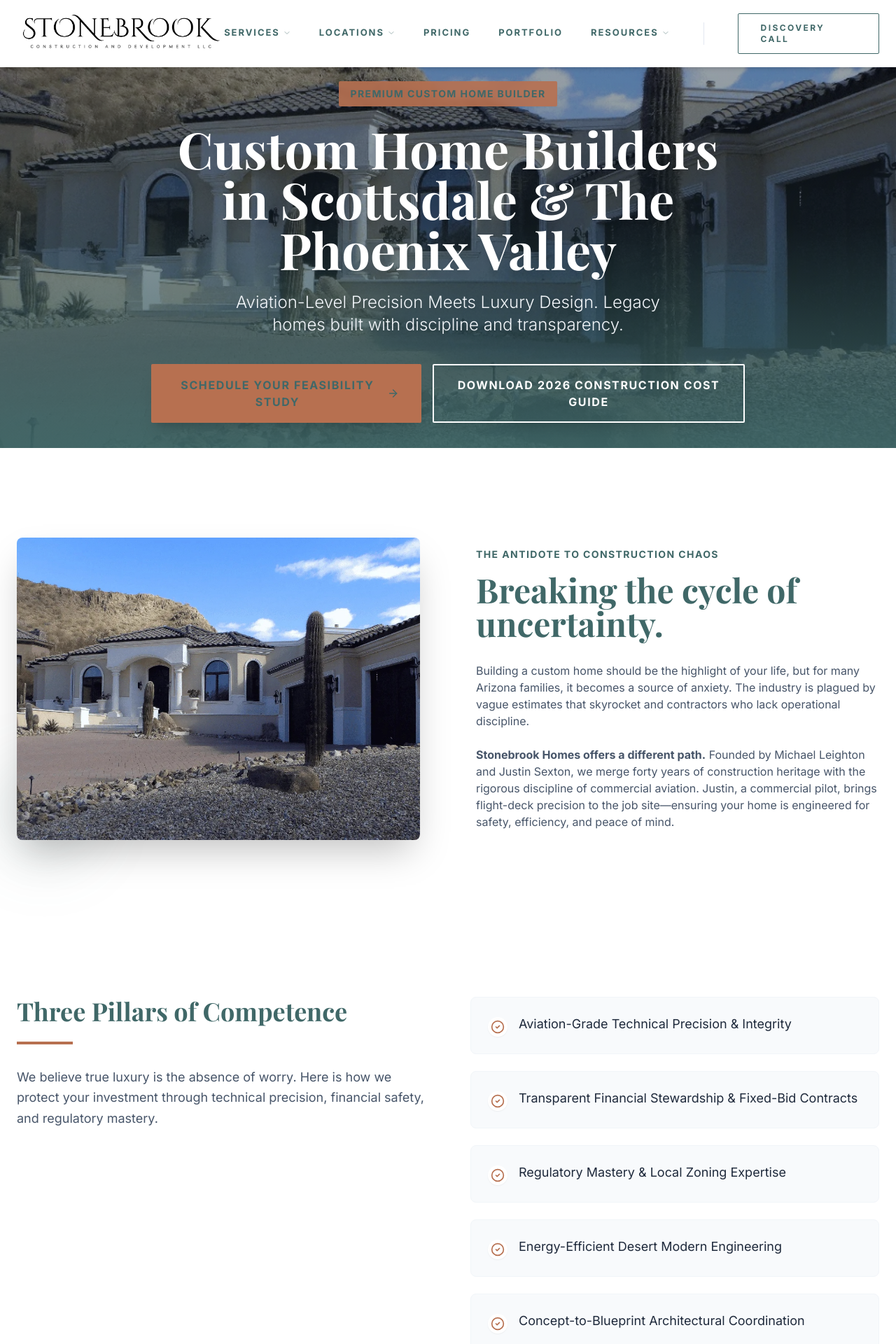
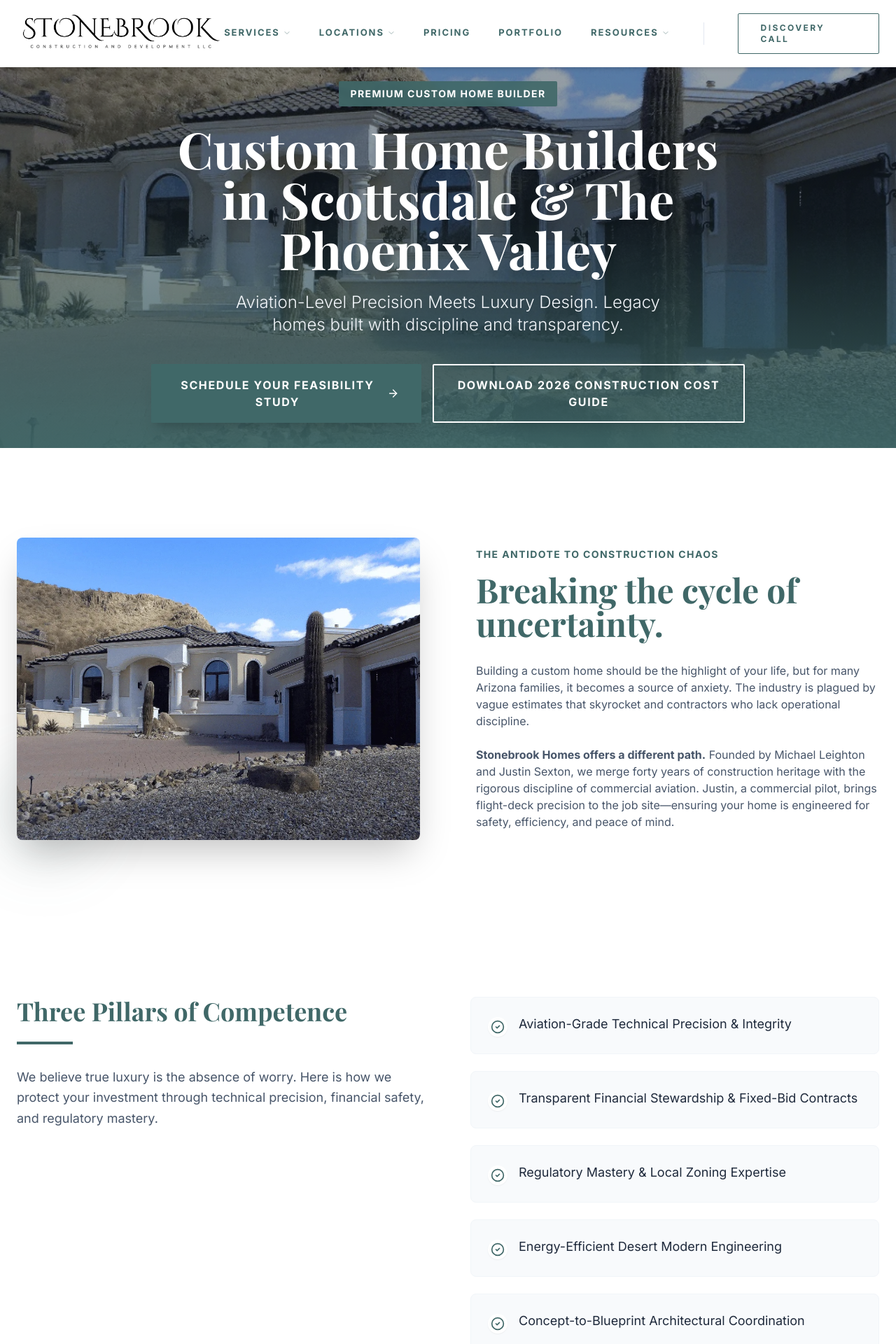
Before and after one commit to ahmedk-hue/stonebrook-homes-main, a React (Vite) app: page /services/new-construction in a window 1280 px wide. Shown: the top 1920 px of the page at 70% size. Built offline with nearby package versions, Linux system fonts and the light colour scheme; a web font is replaced by a local one.

Commit message:
style: align colors with brand identity and fix footer contrast

```diff
--- a/src/components/Header.tsx
+++ b/src/components/Header.tsx
@@ -178,7 +178,7 @@
                     <div className="mt-8 space-y-4">
                         <Link
                             to="/contact"
-                            className="block text-center w-full bg-accent text-primary py-4 font-bold uppercase tracking-widest rounded-sm"
+                            className="block text-center w-full bg-accent text-white py-4 font-bold uppercase tracking-widest rounded-sm"
                             onClick={() => setIsOpen(false)}
                         >
                             Request A Discovery Call
--- a/src/components/TestimonialCarousel.tsx
+++ b/src/components/TestimonialCarousel.tsx
@@ -44,7 +44,7 @@
 
             <div className="container mx-auto px-6 relative z-10">
                 <div className="text-center mb-16">
-                    <Star className="w-8 h-8 text-accent mx-auto mb-4" fill="currentColor" />
+                    <Star className="w-8 h-8 text-white mx-auto mb-4" fill="currentColor" />
                     <h2 className="text-4xl font-serif font-bold">Client Experiences</h2>
                 </div>
 
@@ -58,12 +58,12 @@
                             transition={{ duration: 0.5 }}
                             className="text-center"
                         >
-                            <Quote className="w-16 h-16 text-accent/20 mx-auto mb-8" />
+                            <Quote className="w-16 h-16 text-white/10 mx-auto mb-8" />
                             <p className="text-2xl md:text-3xl font-serif italic leading-relaxed mb-10 text-slate-200">
                                 "{testimonials[current].text}"
                             </p>
                             <div>
-                                <h4 className="text-xl font-bold text-accent">{testimonials[current].author}</h4>
+                                <h4 className="text-xl font-bold text-white">{testimonials[current].author}</h4>
                                 <p className="text-sm tracking-widest uppercase text-slate-400 mt-2">{testimonials[current].location}</p>
                             </div>
                         </motion.div>
--- a/src/components/services/ProcessSteps.tsx
+++ b/src/components/services/ProcessSteps.tsx
@@ -48,7 +48,7 @@
                             <div className="flex flex-col items-center text-center">
                                 <div className="w-16 h-16 bg-slate-800 rounded-full flex items-center justify-center border-2 border-slate-700 group-hover:border-accent transition-colors mb-6 z-10 shadow-lg relative">
                                     <step.icon className="text-accent" size={28} />
-                                    <div className="absolute -top-2 -right-2 w-6 h-6 bg-accent rounded-full text-primary font-bold text-xs flex items-center justify-center">
+                                    <div className="absolute -top-2 -right-2 w-6 h-6 bg-white rounded-full text-primary font-bold text-xs flex items-center justify-center">
                                         {index + 1}
                                     </div>
                                 </div>
--- a/src/components/services/ServiceHero.tsx
+++ b/src/components/services/ServiceHero.tsx
@@ -36,7 +36,7 @@
             </div>
 
             <div className="relative container mx-auto px-6 text-center z-10 max-w-4xl pt-20">
-                <span className="inline-block py-2 px-4 bg-accent/90 text-primary font-bold uppercase tracking-widest text-sm mb-6 rounded-sm backdrop-blur-sm shadow-sm">
+                <span className="inline-block py-2 px-4 bg-accent/90 text-white font-bold uppercase tracking-widest text-sm mb-6 rounded-sm backdrop-blur-sm shadow-sm">
                     Premium Custom Home Builder
                 </span>
                 <h1 className="text-4xl md:text-6xl lg:text-7xl font-serif font-bold text-white mb-6 leading-tight drop-shadow-xl">
@@ -49,7 +49,7 @@
                 <div className="flex flex-col sm:flex-row gap-4 justify-center">
                     <Link
                         to={primaryCtaLink}
-                        className="px-8 py-4 bg-accent text-primary font-bold uppercase tracking-widest hover:bg-white transition-colors rounded-sm shadow-xl flex items-center justify-center gap-2 group"
+                        className="px-8 py-4 bg-accent text-white font-bold uppercase tracking-widest hover:bg-white hover:text-primary transition-colors rounded-sm shadow-xl flex items-center justify-center gap-2 group"
                     >
                         {primaryCtaText} <ArrowRight size={20} className="group-hover:translate-x-1 transition-transform" />
                     </Link>
--- a/tailwind.config.js
+++ b/tailwind.config.js
@@ -8,8 +8,8 @@
         extend: {
             colors: {
                 primary: "#406868", // Dark Teal/Slate
-                secondary: "#FFFFFF", // White
-                accent: "#B77050", // Copper/Tan
+                secondary: "#000000", // Black (Dossier)
+                accent: "#406868", // Removed Rusty, using Primary for now
                 surface: "#F8FAFC", // Light Grey Surface
             },
             fontFamily: {
--- a/tsconfig.app.json
+++ b/tsconfig.app.json
@@ -17,8 +17,11 @@
     /* Bundler mode */
     "moduleResolution": "bundler",
     "allowImportingTsExtensions": true,
-    "verbatimModuleSyntax": true,
+    "isolatedModules": true,
     "moduleDetection": "force",
+    "composite": true,
+    "resolveJsonModule": true,
+    "esModuleInterop": true,
     "noEmit": true,
     "jsx": "react-jsx",
     /* Linting */
--- a/tsconfig.node.json
+++ b/tsconfig.node.json
@@ -14,7 +14,7 @@
     /* Bundler mode */
     "moduleResolution": "bundler",
     "allowImportingTsExtensions": true,
-    "verbatimModuleSyntax": true,
+    "composite": true,
     "moduleDetection": "force",
     "noEmit": true,
     /* Linting */
```
Also changed, not shown: src/components/Footer.tsx (+7 -7 lines).
